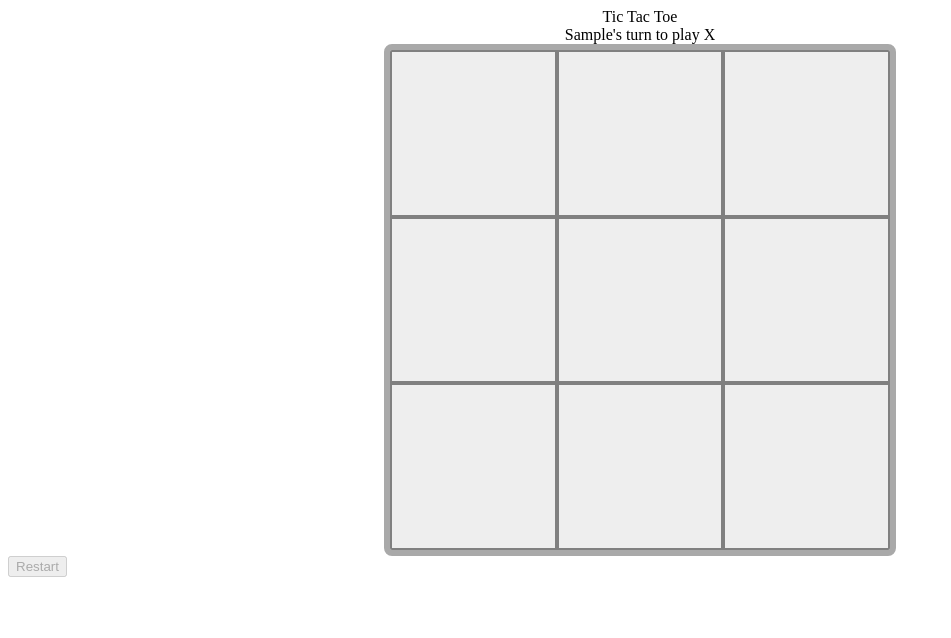
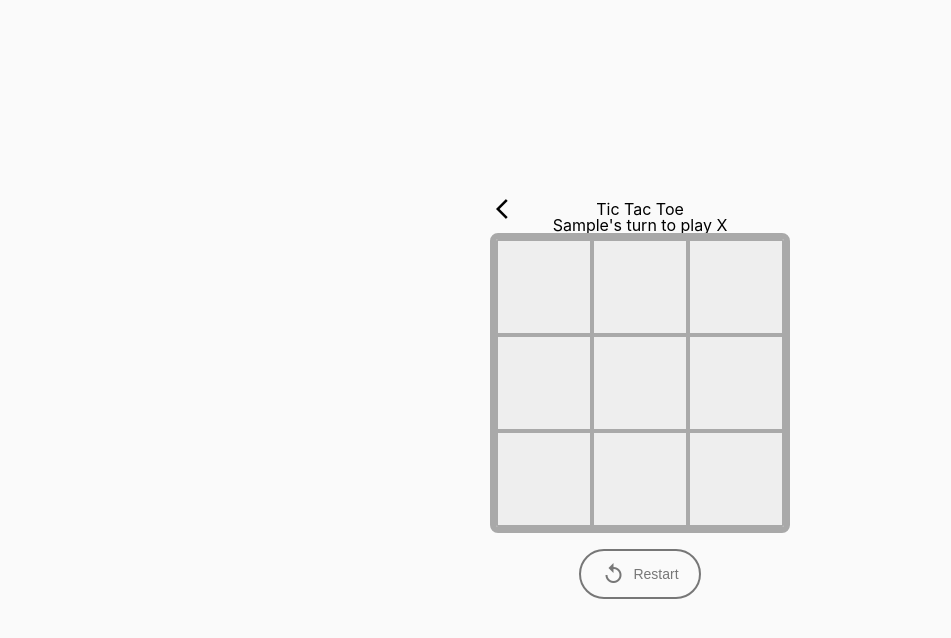
Before and after one commit to rvd2pwipwip/odin-js-tic-tac-toe, a plain HTML site: page index.html in a window 1280 px wide. Both pictures are taken after typing "Sample", "Sample" into the empty fields and a click on the button "Start Game". Shown: the whole page, without its empty margins (0-951 px from the left). Drawn offline with nearby package versions, Linux system fonts and the light colour scheme.

Commit message:
back button and set game screen to flex in js to center restart button

```diff
--- a/index.html
+++ b/index.html
@@ -5,6 +5,7 @@
   <meta http-equiv="X-UA-Compatible" content="IE=edge">
   <meta name="viewport" content="width=device-width, initial-scale=1.0">
   <link rel="stylesheet" href="style.css">
+  <link rel="stylesheet" href="https://fonts.googleapis.com/icon?family=Material+Icons|Material+Icons+Outlined|Material+Icons+Two+Tone|Material+Icons+Round|Material+Icons+Sharp">
   <script src="script.js" defer></script>
   <title>Tic Tac Toe</title>
 </head>
@@ -35,12 +36,11 @@
 
   <!-- The Game -->
   <div id="game-screen" style="display: none">
-    <header>Tic Tac Toe</header>
+
+    <header><button id="back"><i class="material-icons">arrow_back_ios</i></button>Tic Tac Toe</header>
     <div class="player-display">Player</div>
     <div class="grid"></div>
-    <footer>
-      <button id="reset" disabled>Restart</button>
-    </footer>
+    <button id="reset" disabled><i class="material-icons">replay</i>Restart</button>
   </div>
 </body>
 </html>
--- a/script.js
+++ b/script.js
@@ -22,7 +22,7 @@ const setPlayers = (() => {
     gameController.setPlayers(players); // Set players in gameController
     gameboard.drawBoard();
     startScreen.style.display = 'none';
-    gameScreen.style.display = 'block';
+    gameScreen.style.display = 'flex';
   });
 })();
 
@@ -185,11 +185,22 @@ const gameController = (() => {
     // console.log('Game reset. Current board:', gameboard.board);
   };
 
+  //game reload
+  const reloadButton = document.getElementById('back');
+  reloadButton.addEventListener('click', () => {
+    gameController.reloadGame();
+  });
+
+  const reloadGame = () => {
+    location.reload();
+  };
+
   return {
     isGameActive,
+    setPlayers,
     playTurn,
     evaluateGame,
     resetGame,
-    setPlayers,
+    reloadGame,
   };
 })();
--- a/style.css
+++ b/style.css
@@ -1,16 +1,118 @@
+/* http://meyerweb.com/eric/tools/css/reset/
+   v2.0 | 20110126
+   License: none (public domain)
+*/
+
+html, body, div, span, applet, object, iframe,
+h1, h2, h3, h4, h5, h6, p, blockquote, pre,
+a, abbr, acronym, address, big, cite, code,
+del, dfn, dialog, img, ins, kbd, q, s, samp,
+small, strike, strong, sub, sup, tt, var,
+b, u, i, center,
+dl, dt, dd, ol, ul, li,
+fieldset, form, label, legend,
+table, caption, tbody, tfoot, thead, tr, th, td,
+article, aside, canvas, details, embed,
+figure, figcaption, footer, header, hgroup,
+menu, nav, output, ruby, section, summary,
+time, mark, audio, video {
+	margin: 0;
+	padding: 0;
+	border: 0;
+	font-size: 100%;
+	font: inherit;
+	vertical-align: baseline;
+}
+/* HTML5 display-role reset for older browsers */
+article, aside, details, figcaption, figure,
+footer, header, hgroup, menu, nav, section {
+	display: block;
+}
+body {
+	line-height: 1;
+  font-family: -apple-system, BlinkMacSystemFont, "Segoe UI", Roboto, Helvetica, Arial, sans-serif, "Apple Color Emoji", "Segoe UI Emoji", "Segoe UI Symbol";
+}
+ol, ul {
+	list-style: none;
+}
+blockquote, q {
+	quotes: none;
+}
+blockquote:before, blockquote:after,
+q:before, q:after {
+	content: '';
+	content: none;
+}
+table {
+	border-collapse: collapse;
+	border-spacing: 0;
+}
+
+*, *::after, *::before {
+  box-sizing: border-box;
+}
+
+body {
+  display: flex;
+  justify-content: center;
+  align-items: center;
+  height: 100vh;
+  flex-direction: column;
+  background: #fafafa;
+  gap: 20px;
+}
+
+/*********************************************************/
+/* Start Screen */
+/*********************************************************/
+
+#start-screen {
+  display: flex;
+  flex-direction: column;
+  align-items: center;
+  padding: 1.25rem;
+  gap: 0.625rem;
+  background: #FFFFFF;
+  border: 2px solid #C2C2C2;
+  border-radius: 20px;
+  color: #777;
+}
+
+/*********************************************************/
+/* Game Board */
+/*********************************************************/
+
 header,
 .player-display {
   display: flex;
-  width: auto;
+  width: 100%;
   height: min-content;
   align-items: center;
   justify-content: center;
 }
 
+#back {
+  position: absolute;
+  top: -5px;
+  left: 0px;
+  cursor: pointer;
+  border: none;
+  outline: none;
+  background: none;
+  font-size: 1.25rem;
+  font-weight: 600;
+}
+
+#game-screen {
+  display: flex;
+  flex-direction: column;
+  align-items: center; /* Center children horizontally */
+}
+
 .grid {
   display: grid;
   aspect-ratio: 1;
-  max-width: 500px;
+  min-width: 300px;
   margin: auto;
   grid-template-rows: repeat(3, 1fr);
   grid-template-columns: repeat(3, 1fr);
@@ -21,7 +123,7 @@ header,
 }
 
 .tile {
-  border: 2px solid gray;
+  border: 2px solid darkgray;
   min-width: 4rem;
   min-height: 4rem;
   display: flex;
@@ -31,3 +133,28 @@ header,
   font-weight: 900;
   cursor: pointer;
 }
+
+/*********************************************************/
+/* CTA */
+/*********************************************************/
+
+#reset {
+  display: flex;
+  justify-content: center;
+  align-items: center;
+  /* width: 100%; */
+  height: 50px;
+  background: none;
+  color: #777;
+  padding: 0 1.25rem;
+  border: 2px solid #777;
+  border-radius: 50px;
+  font-size: 0.875rem;
+  font-weight: 500;
+  gap: 0.5rem;
+  margin-top: 1rem; /* Add some space above the button */
+}
+
+header {
+  position: relative;
+}
```
